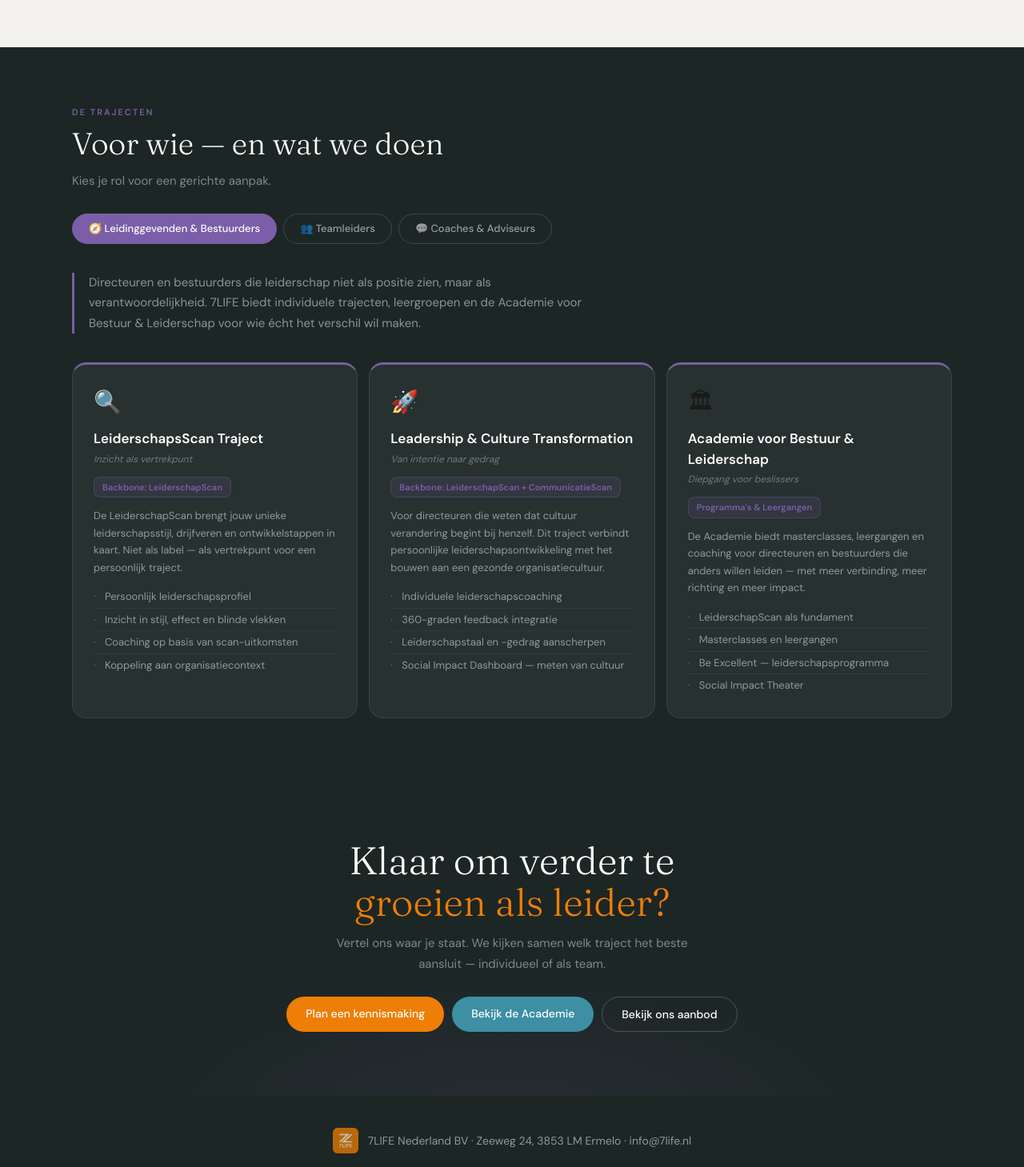
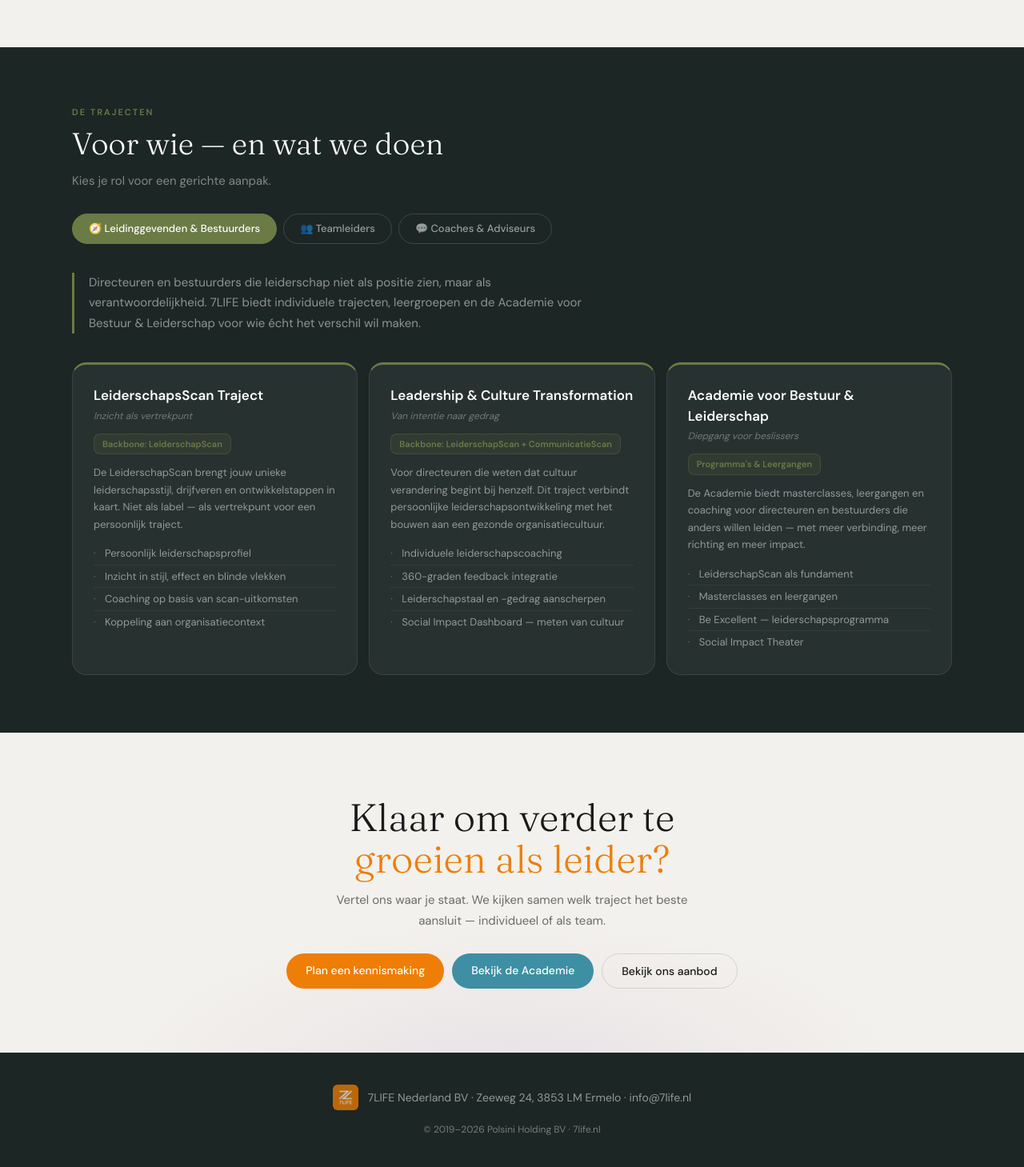
Before and after one commit to Hein-Runderkamp/7life-site, a Next.js app: page /academie in a window 1280 px wide. Shown: the part 1340-2799 px from the top of the page at 80% size. Built offline with nearby package versions, Linux system fonts and the light colour scheme.

Commit message:
Academie: nieuwe hero-achtergrond, lichte CTA-sectie, iconen uit trajecten-kaarten en kleur per doelgroep, sectienaam olijfgroen; Agenda: hero-tekst aangepast

```diff
--- a/app/academie/page.tsx
+++ b/app/academie/page.tsx
@@ -7,7 +7,6 @@ import Header from "@/components/Header";
 import Footer from "@/components/Footer";
 
 type Traject = {
-  icon: string;
   naam: string;
   sub: string;
   scan: string;
@@ -18,6 +17,7 @@ type Traject = {
 type Rol = {
   key: string;
   label: string;
+  kleur: string;
   intro: string;
   trajecten: Traject[];
 };
@@ -26,11 +26,11 @@ const rollen: Rol[] = [
   {
     key: "leider",
     label: "🧭 Leidinggevenden & Bestuurders",
+    kleur: "#6B7B45",
     intro:
       "Directeuren en bestuurders die leiderschap niet als positie zien, maar als verantwoordelijkheid. 7LIFE biedt individuele trajecten, leergroepen en de Academie voor Bestuur & Leiderschap voor wie écht het verschil wil maken.",
     trajecten: [
       {
-        icon: "🔍",
         naam: "LeiderschapsScan Traject",
         sub: "Inzicht als vertrekpunt",
         scan: "Backbone: LeiderschapScan",
@@ -43,7 +43,6 @@ const rollen: Rol[] = [
         ],
       },
       {
-        icon: "🚀",
         naam: "Leadership & Culture Transformation",
         sub: "Van intentie naar gedrag",
         scan: "Backbone: LeiderschapScan + CommunicatieScan",
@@ -56,7 +55,6 @@ const rollen: Rol[] = [
         ],
       },
       {
-        icon: "🏛",
         naam: "Academie voor Bestuur & Leiderschap",
         sub: "Diepgang voor beslissers",
         scan: "Programma's & Leergangen",
@@ -73,11 +71,11 @@ const rollen: Rol[] = [
   {
     key: "teamleider",
     label: "👥 Teamleiders",
+    kleur: "#6FB8DA",
     intro:
       "Teamleiders staan op de meest kritische plek in elke organisatie — tussen strategie en uitvoering. 7LIFE helpt teamleiders hun eigen stijl begrijpen en effectiever leidinggeven aan diverse teams.",
     trajecten: [
       {
-        icon: "🎯",
         naam: "Teamleider Traject",
         sub: "Leiderschap in de praktijk",
         scan: "Backbone: LeiderschapScan + CommunicatieScan",
@@ -90,7 +88,6 @@ const rollen: Rol[] = [
         ],
       },
       {
-        icon: "👥",
         naam: "Team Scan & Ontwikkeling",
         sub: "De teamleider als aanjager van teamgroei",
         scan: "Backbone: 7LIFE CommunicatieScan (team)",
@@ -103,7 +100,6 @@ const rollen: Rol[] = [
         ],
       },
       {
-        icon: "📈",
         naam: "Doorgroeien naar Leiderschap",
         sub: "Van professional naar leider",
         scan: "Backbone: TalentScan + LeiderschapScan",
@@ -120,11 +116,11 @@ const rollen: Rol[] = [
   {
     key: "coach",
     label: "💬 Coaches & Adviseurs",
+    kleur: "#CDA956",
     intro:
       "Coaches, adviseurs en HR-professionals die willen werken met een bewezen, wetenschappelijk onderbouwde methodiek. 7LIFE biedt de tools, het netwerk en de certificering om écht het verschil te maken bij jouw klanten.",
     trajecten: [
       {
-        icon: "🎓",
         naam: "Gecertificeerd 7LIFE Coach",
         sub: "De methodiek als fundament voor jouw werk",
         scan: "Certificering via 7LIFE Academie",
@@ -137,7 +133,6 @@ const rollen: Rol[] = [
         ],
       },
       {
-        icon: "🏆",
         naam: "LeiderschapScan Certificering",
         sub: "De meest complete leiderschapstool",
         scan: "Co-ontwikkeld door Maroesja van der Pols & Alex ten Cate",
@@ -149,7 +144,6 @@ const rollen: Rol[] = [
         ],
       },
       {
-        icon: "🤝",
         naam: "Innovatiepartner",
         sub: "Co-creëer nieuwe programma's",
         scan: "Build Strong Innovatie Partner Programma",
@@ -331,7 +325,7 @@ export default function AcademiePagina() {
         {/* DE TRAJECTEN */}
         <section className="bg-donker px-[5%] py-[72px] border-t border-white/[0.06]" id="trajecten">
           <div className="max-w-[1100px] mx-auto">
-            <div className="text-[11px] font-semibold tracking-[2px] text-paars uppercase mb-2.5">
+            <div className="text-[11px] font-semibold tracking-[2px] text-olijf uppercase mb-2.5">
               De trajecten
             </div>
             <h2 className="font-serif text-[clamp(26px,3.5vw,38px)] font-light text-white leading-[1.15] mb-3">
@@ -346,18 +340,22 @@ export default function AcademiePagina() {
                 <button
                   key={r.key}
                   onClick={() => setActief(r.key)}
-                  className={`px-5 py-2 rounded-full text-[13px] font-medium border transition-colors ${
+                  className="px-5 py-2 rounded-full text-[13px] font-medium border transition-colors"
+                  style={
                     actief === r.key
-                      ? "bg-paars border-paars text-white"
-                      : "bg-transparent border-white/15 text-white/55 hover:text-white hover:border-white/40"
-                  }`}
+                      ? { background: r.kleur, borderColor: r.kleur, color: "#fff" }
+                      : { background: "transparent", borderColor: "rgba(255,255,255,0.15)", color: "rgba(255,255,255,0.55)" }
+                  }
                 >
                   {r.label}
                 </button>
               ))}
             </div>
 
-            <p className="text-white/50 text-[15px] leading-[1.7] max-w-[640px] mb-9 border-l-[3px] border-paars pl-[18px]">
+            <p
+              className="text-white/50 text-[15px] leading-[1.7] max-w-[640px] mb-9 pl-[18px]"
+              style={{ borderLeft: `3px solid ${rol.kleur}` }}
+            >
               {rol.intro}
             </p>
 
@@ -365,17 +363,23 @@ export default function AcademiePagina() {
               {rol.trajecten.map((t) => (
                 <div
                   key={t.naam}
-                  className="relative rounded-[18px] p-[26px] bg-white/5 border border-white/[0.09] hover:bg-white/[0.08] hover:border-paars transition-all overflow-hidden"
-                  style={{ borderTop: "3px solid #7B5EA7" }}
+                  className="relative rounded-[18px] p-[26px] bg-white/5 border border-white/[0.09] hover:bg-white/[0.08] transition-all overflow-hidden"
+                  style={{ borderTop: `3px solid ${rol.kleur}` }}
                 >
-                  <span className="text-[28px] mb-3 block">{t.icon}</span>
                   <div className="text-[17px] font-semibold text-white mb-1">
                     {t.naam}
                   </div>
                   <div className="text-xs text-white/35 italic mb-3.5">
                     {t.sub}
                   </div>
-                  <div className="inline-flex items-center gap-1.5 bg-paars/[0.15] border border-paars/30 text-paars text-[11px] font-semibold px-2.5 py-1 rounded-lg mb-3">
+                  <div
+                    className="inline-flex items-center gap-1.5 text-[11px] font-semibold px-2.5 py-1 rounded-lg mb-3"
+                    style={{
+                      background: `${rol.kleur}26`,
+                      border: `1px solid ${rol.kleur}4D`,
+                      color: rol.kleur,
+                    }}
+                  >
                     {t.scan}
                   </div>
                   <p className="text-[13px] text-white/50 leading-[1.65] mb-3">
@@ -385,10 +389,16 @@ export default function AcademiePagina() {
                     {t.items.map((li, j) => (
                       <li
                         key={li}
-                        className={`text-[13px] text-white/50 py-1 pl-3.5 relative before:content-['·'] before:absolute before:left-0 before:text-paars ${
+                        className={`text-[13px] text-white/50 py-1 pl-3.5 relative ${
                           j < t.items.length - 1 ? "border-b border-white/[0.05]" : ""
                         }`}
                       >
+                        <span
+                          className="absolute left-0"
+                          style={{ color: rol.kleur }}
+                        >
+                          ·
+                        </span>
                         {li}
                       </li>
                     ))}
@@ -400,21 +410,21 @@ export default function AcademiePagina() {
         </section>
 
         {/* CTA */}
-        <section className="relative bg-donker px-[5%] py-20 text-center overflow-hidden" id="cta">
+        <section className="relative bg-achtergrond px-[5%] py-20 text-center overflow-hidden" id="cta">
           <div
             className="absolute inset-0 pointer-events-none"
             style={{
               background:
-                "radial-gradient(ellipse 60% 80% at 50% 110%, rgba(123,94,167,0.12) 0%, transparent 65%)",
+                "radial-gradient(ellipse 60% 80% at 50% 110%, rgba(123,94,167,0.1) 0%, transparent 65%)",
             }}
           />
           <div className="relative z-10">
-            <h2 className="font-serif text-[clamp(28px,4vw,48px)] font-light text-white leading-[1.1] mb-3">
+            <h2 className="font-serif text-[clamp(28px,4vw,48px)] font-light text-tekst leading-[1.1] mb-3">
               Klaar om verder te
               <br />
               <em className="text-oranje not-italic italic">groeien als leider?</em>
             </h2>
-            <p className="text-white/45 text-[15px] max-w-[440px] mx-auto mb-7 leading-[1.7]">
+            <p className="text-subtekst text-[15px] max-w-[440px] mx-auto mb-7 leading-[1.7]">
               Vertel ons waar je staat. We kijken samen welk traject het
               beste aansluit — individueel of als team.
             </p>
@@ -435,7 +445,7 @@ export default function AcademiePagina() {
               </a>
               <Link
                 href="/academie"
-                className="bg-transparent text-white border-[1.5px] border-white/20 px-6 py-[11px] rounded-full text-sm font-medium hover:border-white/50 transition-colors"
+                className="bg-transparent text-tekst border-[1.5px] border-black/[0.12] px-6 py-[11px] rounded-full text-sm font-medium hover:border-oranje hover:text-oranje transition-colors"
               >
                 Bekijk ons aanbod
               </Link>
--- a/app/agenda/page.tsx
+++ b/app/agenda/page.tsx
@@ -56,7 +56,9 @@ export default function AgendaPagina() {
               Agenda 2026 – 2027
             </div>
             <h1 className="font-serif text-[clamp(32px,4.5vw,52px)] font-light text-white leading-[1.1] tracking-[-0.5px] mb-4">
-              Alle trainingen op een rij.
+              Alle trainingsdata.
+              <br />
+              <em className="text-oranje not-italic italic">Op een rij.</em>
             </h1>
             <p className="text-white/50 text-base leading-[1.75] max-w-[620px] mb-7">
               Alle trainingen, bijeenkomsten en evenementen voor het
```
Also changed, not shown: public/academie/hero-achtergrond.jpg.
